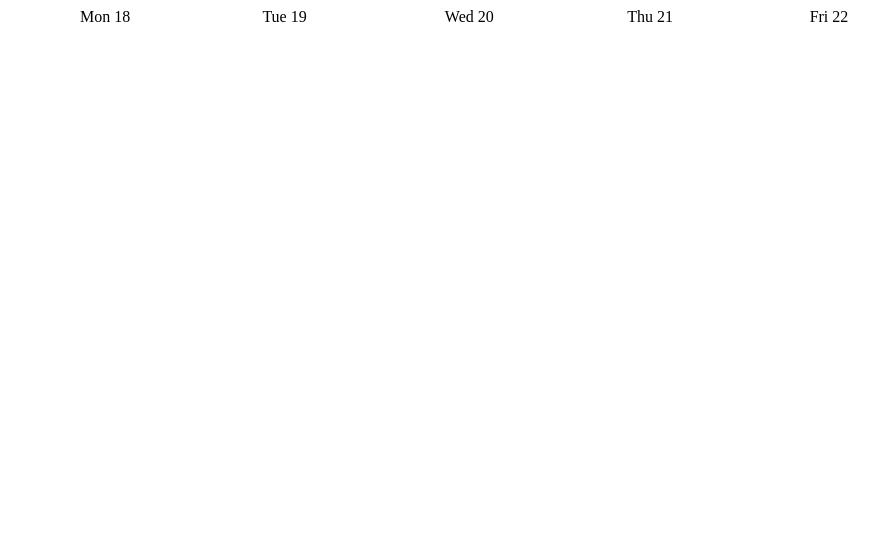
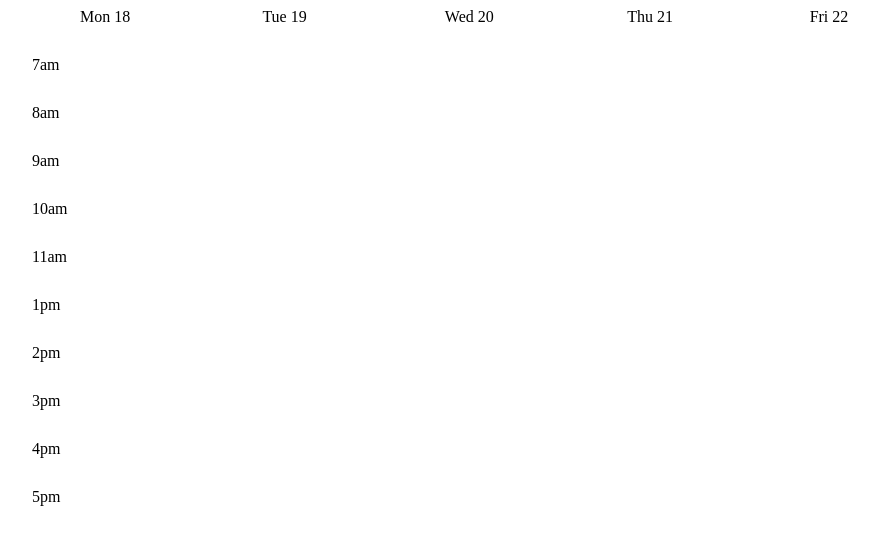
Before and after one commit to dreiv/ng-calendar, an Angular app: page / in a window 1280 px wide. Shown: the top 540 px of the page, without its empty margins (128-1007 px from the left). Built offline with nearby package versions, Linux system fonts and the light colour scheme.

Commit message:
added time

```diff
--- a/src/app/calendar/calendar.component.html
+++ b/src/app/calendar/calendar.component.html
@@ -1,4 +1,8 @@
-<div class="time"></div>
+<time class="time">
+  <div class="hour" *ngFor="let hour of time">
+    {{ hour }}
+  </div>
+</time>
 <div class="track">Mon 18</div>
 <div class="track">Tue 19</div>
 <div class="track">Wed 20</div>
--- a/src/app/calendar/calendar.component.scss
+++ b/src/app/calendar/calendar.component.scss
@@ -4,7 +4,12 @@
 
 .time {
   flex-shrink: 0;
+  padding-top: 3rem;
   width: 3rem;
+}
+
+.hour {
+  height: 3rem;
 }
 
 .track {
@@ -12,6 +17,7 @@
   min-width: 10rem;
 }
 
+//
 
 %arrow {
   width: 1rem;
--- a/src/app/calendar/calendar.component.ts
+++ b/src/app/calendar/calendar.component.ts
@@ -1,4 +1,7 @@
 import { Component, OnInit } from '@angular/core';
+
+const genTime = (min, max, period) =>
+  [...Array(max - min)].map((_, index) => min + index + period)
 
 @Component({
   selector: 'app-calendar',
@@ -6,6 +9,8 @@ import { Component, OnInit } from '@angular/core';
   styleUrls: ['./calendar.component.scss']
 })
 export class CalendarComponent implements OnInit {
+  time = genTime(7, 12, 'am')
+    .concat(genTime(1, 6, 'pm'))
 
   constructor() { }
 
```
